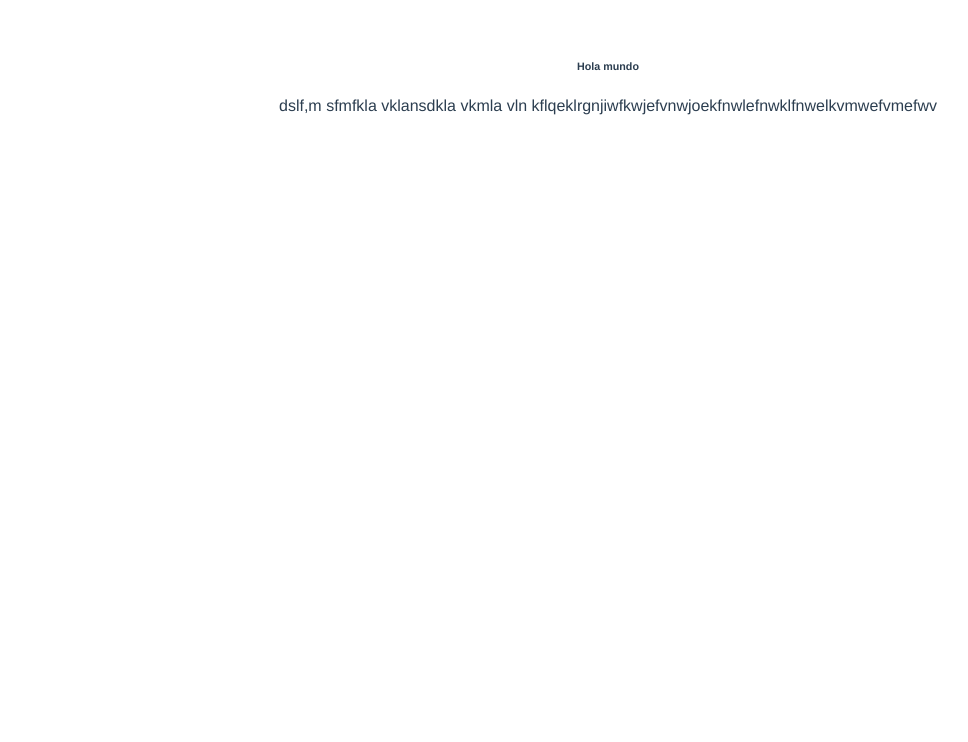
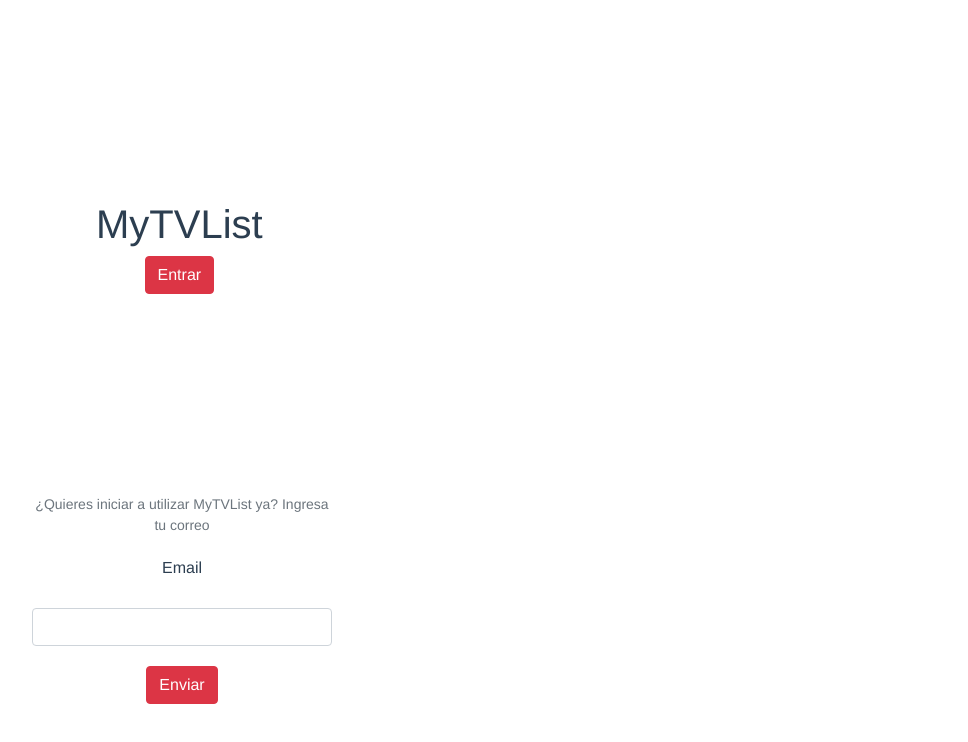
Before and after one commit to JOrtegaUfro/MyTVList, a Vue app: page / in a window 1280 px wide. Shown: the top 742 px of the page, without its empty margins (32-1000 px from the left). Built offline with nearby package versions, Linux system fonts and the light colour scheme.

Commit message:
componentes en solitario

```diff
--- a/public/index.html
+++ b/public/index.html
@@ -6,6 +6,7 @@
     <meta name="viewport" content="width=device-width,initial-scale=1.0">
     <link rel="icon" href="<%= BASE_URL %>favicon.ico">
     <title><%= htmlWebpackPlugin.options.title %></title>
+    <link href="https://cdn.jsdelivr.net/npm/bootstrap@5.0.2/dist/css/bootstrap.min.css" rel="stylesheet" integrity="sha384-EVSTQN3/azprG1Anm3QDgpJLIm9Nao0Yz1ztcQTwFspd3yD65VohhpuuCOmLASjC" crossorigin="anonymous">
   </head>
   <body>
     <noscript>
--- a/src/App.vue
+++ b/src/App.vue
@@ -1,6 +1,6 @@
 <template>
+  <router-view></router-view>
 
-  <router-view></router-view>
 </template>
 
 <script>
@@ -8,6 +8,7 @@
 export default {
   name: 'App',
   components: {
+
   }
 }
 </script>
--- /dev/null
+++ b/src/components/LoginVista.vue
@@ -0,0 +1,30 @@
+<template>
+    <form>
+        <p>Please login to your account</p>
+
+        <div class="form-outline mb-4">
+            <input type="email" id="form2Example11" class="form-control" placeholder="Phone number or email address" />
+            <label class="form-label" for="form2Example11">Username</label>
+        </div>
+
+        <div class="form-outline mb-4">
+            <input type="password" id="form2Example22" class="form-control" />
+            <label class="form-label" for="form2Example22">Password</label>
+        </div>
+
+        <div class="text-center pt-1 mb-5 pb-1">
+            <button class="btn btn-primary btn-block fa-lg gradient-custom-2 mb-3" type="button">Log
+                in</button>
+            <a class="text-muted" href="#!">Forgot password?</a>
+        </div>
+
+        <div class="d-flex align-items-center justify-content-center pb-4">
+            <p class="mb-0 me-2">Don't have an account?</p>
+            <button type="button" class="btn btn-outline-danger">Create new</button>
+        </div>
+
+    </form>
+</template>
+<script>
+</script>
+<style></style>
--- a/src/components/PaginaPrincipal.vue
+++ b/src/components/PaginaPrincipal.vue
@@ -1,6 +1,41 @@
 <template>
-<h6>Hola mundo</h6>
-<a>dslf,m sfmfkla vklansdkla vkmla vln kflqeklrgnjiwfkwjefvnwjoekfnwlefnwklfnwelkvmwefvmefwv</a>
+    <div class="principal">
+        <h1>MyTVList</h1>
+<button type="button" class="boton btn btn-danger">Entrar</button>
+    </div>
+
+<form>
+    <div class="container-form">
+  <div class="mb-3" style="width: 300px;">
+
+    <div id="emailHelp" class="form-text">¿Quieres iniciar a utilizar MyTVList ya? Ingresa tu correo</div>
+    <label for="exampleInputEmail1" class="form-label">Email</label>
+    <input type="email" class="form-control" id="exampleInputEmail1" aria-describedby="emailHelp">
+    <button type="button" class="btn btn-danger">Enviar</button>
+  </div>
+</div>
+</form>
 </template>
 <script>
+
 </script>
+<style scoped>
+.container-form{
+    position: absolute;
+    bottom: 10%;
+    left: 5%;
+}
+.form-text{
+    margin-bottom: 20px;
+    margin-top: 20px;
+}
+.form-control{
+    margin-bottom: 20px;
+    margin-top: 20px;
+}
+.principal{
+    position: absolute;
+    left: 10%;
+    top: 25%;
+}
+</style>
--- /dev/null
+++ b/src/components/SeriesUsuario.vue
@@ -0,0 +1,123 @@
+<template>
+<p></p>
+<div class="card" >
+  <img src="https://diariorepublica.s3.us-east-1.amazonaws.com/cms/wp-content/uploads/2014/09/brea.jpg" class="card-img-top" alt="Imagen">
+  <div class="card-body">
+    <h5 class="card-title">Card title</h5>
+    <p class="card-text">Some quick example text to build </p>
+    <p class="card-text"><small class="text-muted"><svg xmlns="http://www.w3.org/2000/svg" width="16" height="16" fill="currentColor" class="bi bi-tv" viewBox="0 0 16 16">
+  <path d="M2.5 13.5A.5.5 0 0 1 3 13h10a.5.5 0 0 1 0 1H3a.5.5 0 0 1-.5-.5zM13.991 3l.024.001a1.46 1.46 0 0 1 .538.143.757.757 0 0 1 .302.254c.067.1.145.277.145.602v5.991l-.001.024a1.464 1.464 0 0 1-.143.538.758.758 0 0 1-.254.302c-.1.067-.277.145-.602.145H2.009l-.024-.001a1.464 1.464 0 0 1-.538-.143.758.758 0 0 1-.302-.254C1.078 10.502 1 10.325 1 10V4.009l.001-.024a1.46 1.46 0 0 1 .143-.538.758.758 0 0 1 .254-.302C1.498 3.078 1.675 3 2 3h11.991zM14 2H2C0 2 0 4 0 4v6c0 2 2 2 2 2h12c2 0 2-2 2-2V4c0-2-2-2-2-2z"/>
+</svg>70 capitulos</small></p>
+    <p class="card-text"><small class="text-muted"><svg xmlns="http://www.w3.org/2000/svg" width="16" height="16" fill="currentColor" class="bi bi-clock" viewBox="0 0 16 16">
+  <path d="M8 3.5a.5.5 0 0 0-1 0V9a.5.5 0 0 0 .252.434l3.5 2a.5.5 0 0 0 .496-.868L8 8.71V3.5z"/>
+  <path d="M8 16A8 8 0 1 0 8 0a8 8 0 0 0 0 16zm7-8A7 7 0 1 1 1 8a7 7 0 0 1 14 0z"/>
+</svg>45 min</small></p>
+
+<div class="dropdown">
+  <button class="dropbtn">Dropdown</button>
+  <div class="dropdown-content">
+    <a href="#">Link 1</a>
+    <a href="#">Link 2</a>
+    <a href="#">Link 3</a>
+  </div>
+
+
+  </div>
+</div>
+
+
+</div>
+
+
+</template>
+
+<script>
+</script>
+
+<style>
+
+.btn {
+  margin-top: 0px;
+
+}
+
+.card {
+  flex-direction: row;
+  margin-top: 30px;
+  margin-bottom: 30px;
+  height: 200px;
+  width: 600px;
+  background: rgba(255, 255, 255, 0.2);
+border-radius: 16px;
+box-shadow: 0 4px 30px rgba(0, 0, 0, 0.1);
+backdrop-filter: blur(5px);
+-webkit-backdrop-filter: blur(5px);
+border: 1px solid rgba(255, 255, 255, 0.3);
+
+
+}
+.card img {
+  width: 200px;
+  height: 200px;
+  border-radius: 20px;
+}
+
+
+.card-img-top {
+    transition: transform 0.3s;
+  }
+
+  .card-img-top:hover {
+    transform: scale(1.2);
+  }
+
+
+
+
+  /* Style The Dropdown Button */
+.dropbtn {
+  background-color: #4CAF50;
+  color: white;
+  padding: 16px;
+  font-size: 16px;
+  border: none;
+  cursor: pointer;
+}
+
+/* The container <div> - needed to position the dropdown content */
+.dropdown {
+  position: relative;
+  display: inline-block;
+}
+
+/* Dropdown Content (Hidden by Default) */
+.dropdown-content {
+  display: none;
+  position: absolute;
+  background-color: #f9f9f9;
+  min-width: 160px;
+  box-shadow: 0px 8px 16px 0px rgba(0,0,0,0.2);
+  z-index: 1;
+}
+
+/* Links inside the dropdown */
+.dropdown-content a {
+  color: black;
+  padding: 12px 16px;
+  text-decoration: none;
+  display: block;
+}
+
+/* Change color of dropdown links on hover */
+.dropdown-content a:hover {background-color: #f1f1f1}
+
+/* Show the dropdown menu on hover */
+.dropdown:hover .dropdown-content {
+  display: block;
+}
+
+/* Change the background color of the dropdown button when the dropdown content is shown */
+.dropdown:hover .dropbtn {
+  background-color: #3e8e41;
+}
+</style>
--- a/src/router.js
+++ b/src/router.js
@@ -1,12 +1,22 @@
 import { createRouter, createWebHashHistory } from 'vue-router';
 
 import Home from './components/PaginaPrincipal.vue';
+import Login from './components/LoginVista.vue';
+import SeriesList from './components/SeriesUsuario.vue';
 
 const routes = [
   {
+    name:'Login',
+    path:'/login',
+    component: Login,
+  },{
     name: 'Home',
     path: '/',
     component: Home,
+  },{
+    name: 'Series',
+    path: '/Series',
+    component: SeriesList,
   },
 ];
 
```
